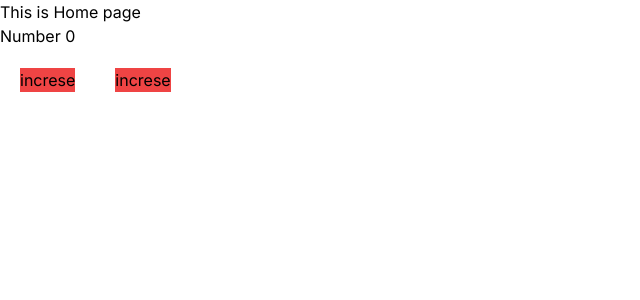
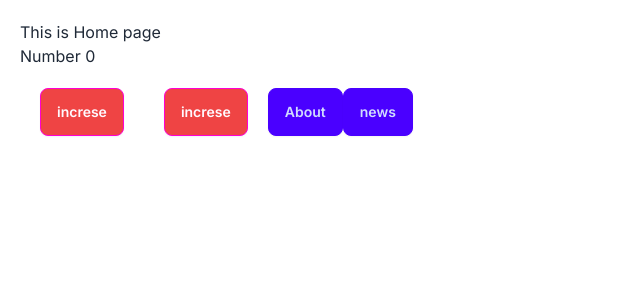
Before and after one commit to sumonpaul55/next-js, a Next.js app: page / in a window 1280 px wide. Shown: the top 300 px of the page, without its empty margins (0-640 px from the left). Built offline with nearby package versions, Linux system fonts and the light colour scheme.

Commit message:
next Link should use href instead of ot

```diff
--- a/src/app/globals.css
+++ b/src/app/globals.css
@@ -1,3 +1,10 @@
 @tailwind base;
 @tailwind components;
 @tailwind utilities;
+
+
+* {
+    padding: 0;
+    margin: 0;
+    box-sizing: border-box;
+}
--- a/src/app/layout.js
+++ b/src/app/layout.js
@@ -11,10 +11,8 @@ export const metadata = {
 export default function RootLayout({ children }) {
   return (
     <html lang="en">
-      <body className={inter.className}>
-
+      <body className={`${inter.className} p-5`}>
         {children}
-
       </body>
     </html>
   )
--- a/src/app/page.js
+++ b/src/app/page.js
@@ -1,5 +1,5 @@
 import Counter from "@/components/counter/Counter";
-
+import "./globals.css"
 
 const HomePage = () => {
   // console.log(counter)
--- a/src/components/counter/Counter.js
+++ b/src/components/counter/Counter.js
@@ -1,4 +1,5 @@
 "use client";
+import Link from 'next/link';
 import React, { useState } from 'react';
 const Counter = () => {
 
@@ -6,8 +7,14 @@ const Counter = () => {
     return (
         <div>
             <h1>Number {counter}</h1>
-            <button className='m-5 bg-red-500' onClick={() => setCounter(counter + 1)}> increse</button>
-            <button className='m-5 bg-red-500' onClick={() => setCounter(counter - 1)}> increse</button>
+            <button className='m-5 bg-red-500 btn btn-secondary' onClick={() => setCounter(counter + 1)}> increse</button>
+            <button className='m-5 bg-red-500 btn btn-secondary' onClick={() => setCounter(counter - 1)}> increse</button>
+            <Link href="/about">
+                <button className='btn btn-primary'>About</button>
+            </Link>
+            <Link href="/news">
+                <button className='btn btn-primary'>news</button>
+            </Link>
         </div>
     );
 };
--- a/tailwind.config.js
+++ b/tailwind.config.js
@@ -14,5 +14,5 @@ module.exports = {
       },
     },
   },
-  plugins: [],
+  plugins: [require("daisyui")],
 }
```
Also changed, not shown: package.json (+6 -5 lines), src/app/(withLayout)/layout.js (renamed from src/app/(withLayout)/about/layout.js), 1 other file (tests, documents, lock files or other folders).
